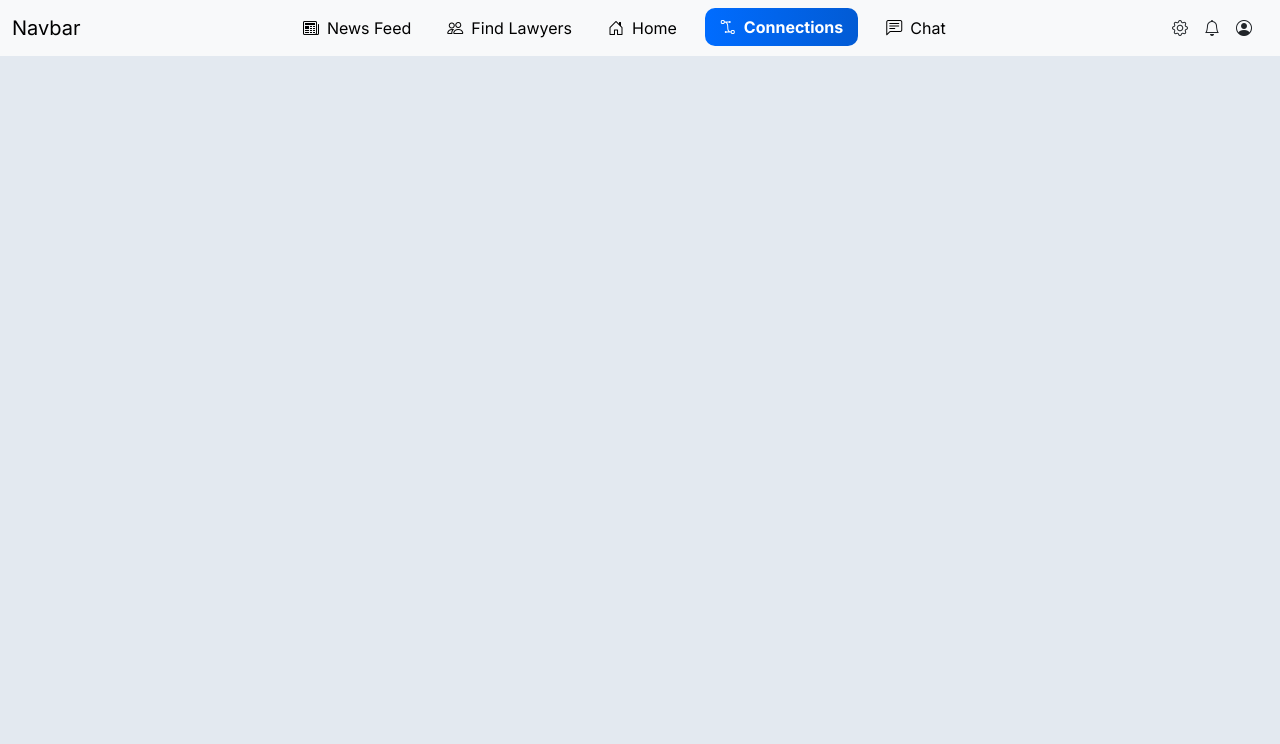
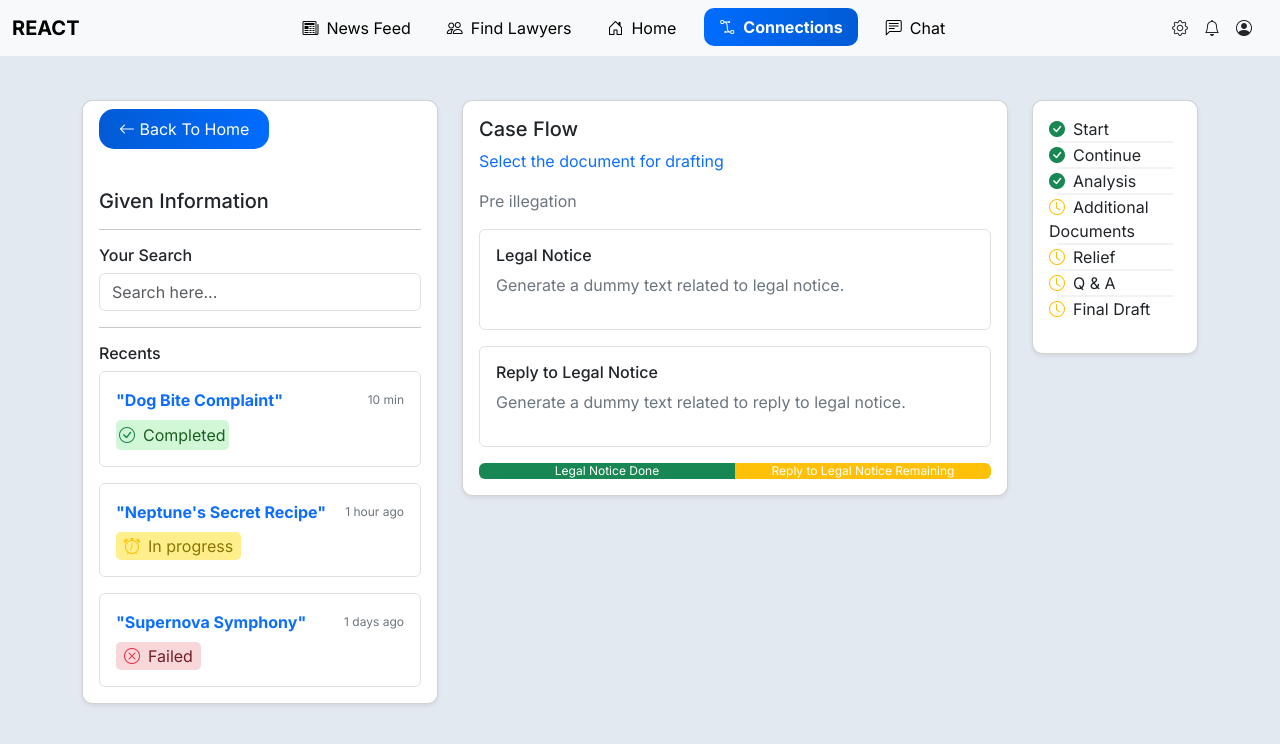
Before and after one commit to prathmeshpote99/react_task, a React (Create React App) app: page /connections in a window 1280 px wide. Shown: the top 744 px of the page. Built offline with nearby package versions, Linux system fonts and the light colour scheme.

Commit message:
Feat: Add Other Pages with complete routing

```diff
--- a/src/App.css
+++ b/src/App.css
@@ -37,6 +37,13 @@ li {
 .failed {
   background-color: #f8d7da;
   color: #721c24;
+  padding: 2px 8px;
+  border-radius: 5px;
+}
+
+.warning {
+  background-color: #ffee8c;
+  color: #8a7500;
   padding: 2px 8px;
   border-radius: 5px;
 }
@@ -129,3 +136,23 @@ li {
   text-align: justify;
   font-size: 15px;
 }
+
+.vertical-line {
+  border: 1px solid #ccc;
+  margin: 0 0.5rem;
+}
+
+.go-home-button {
+  background: linear-gradient(to left, #025bd4, #006cff);
+  color: white;
+  border: none;
+  border-radius: 15px;
+  padding: 8px 60px;
+  font-size: 16px;
+  text-decoration: none !important;
+}
+
+.go-home-button:hover {
+  background: linear-gradient(to left, #006cff, #025bd4);
+  color: white;
+}
--- a/src/App.js
+++ b/src/App.js
@@ -6,6 +6,12 @@ import "bootstrap-icons/font/bootstrap-icons.css";
 import "typeface-inter";
 import Home from "./components/Home";
 import NewsFeed from "./components/NewsFeed";
+import Connections from "./components/Connections";
+import Lawyer from "./components/lawyer";
+import Chat from "./components/Chat";
+import Setting from "./components/Setting";
+import Notifications from "./components/Notifications";
+import Ava from "./components/Avatar";
 
 const App = () => {
   return (
@@ -14,6 +20,12 @@ const App = () => {
       <Routes>
         <Route exact path="/" element={<Home />} />
         <Route exact path="/newsfeed" element={<NewsFeed />} />
+        <Route exact path="/connections" element={<Connections />} />
+        <Route exact path="/find-lawyers" element={<Lawyer />} />
+        <Route exact path="/chat" element={<Chat />} />
+        <Route exact path="/settings" element={<Setting />} />
+        <Route exact path="/notifications" element={<Notifications />} />
+        <Route exact path="/profile" element={<Ava />} />
       </Routes>
     </BrowserRouter>
   );
--- /dev/null
+++ b/src/components/Avatar.jsx
@@ -0,0 +1,16 @@
+import React from "react";
+import { Link } from "react-router-dom";
+
+const Avatar = () => {
+  return (
+    <div className="container">
+      <div className="justify-content-center text-center align-items center">
+        <Link className="go-home-button" to="/">
+          Go to home page
+        </Link>
+      </div>
+    </div>
+  );
+};
+
+export default Avatar;
--- /dev/null
+++ b/src/components/Chat.jsx
@@ -0,0 +1,16 @@
+import React from "react";
+import { Link } from "react-router-dom";
+
+const Chat = () => {
+  return (
+    <div className="container">
+      <div className="justify-content-center text-center align-items center">
+        <Link className="go-home-button" to="/">
+          Go to home page
+        </Link>
+      </div>
+    </div>
+  );
+};
+
+export default Chat;
--- /dev/null
+++ b/src/components/Connections.jsx
@@ -0,0 +1,178 @@
+import { Link } from "react-router-dom";
+
+const Connections = () => {
+  return (
+    <div className="container mt-5">
+      <div className="row">
+        <div className="col-md-4 mb-3">
+          <div className="card shadow-sm" style={{ borderRadius: "10px" }}>
+            <div className="card-body">
+              <Link to="/" className="back-button">
+                <i className="bi bi-arrow-left"></i> Back To Home
+              </Link>
+
+              <h5 className="mt-5">Given Information</h5>
+              <hr />
+              <h6>Your Search</h6>
+              <input
+                className="form-control"
+                type="search"
+                placeholder="Search here..."
+              />
+              <hr />
+              <h6>Recents</h6>
+              <div className="border rounded p-3 mb-3">
+                <div className="d-flex justify-content-between align-items-center mb-2">
+                  <div className="text-primary">
+                    <b>"Dog Bite Complaint"</b>
+                  </div>
+                  <div className="text-secondary heading2">10 min</div>
+                </div>
+                <div className="d-flex justify-content-between align-items-center">
+                  <div className="completed">
+                    <span className="text-success me-2">
+                      <i className="bi bi-check-circle"></i>
+                    </span>
+                    <span>Completed</span>
+                  </div>
+                </div>
+              </div>
+              <div className="border rounded p-3 mb-3">
+                <div className="d-flex justify-content-between align-items-center mb-2">
+                  <div className="text-primary">
+                    <b>"Neptune's Secret Recipe"</b>
+                  </div>
+                  <div className="text-secondary heading2">1 hour ago</div>
+                </div>
+                <div className="d-flex justify-content-between align-items-center">
+                  <div className="warning">
+                    <span className="text-warning me-2">
+                      <i className="bi bi-alarm"></i>
+                    </span>
+                    <span>In progress</span>{" "}
+                  </div>
+                </div>
+              </div>
+              <div className="border rounded p-3">
+                <div className="d-flex justify-content-between align-items-center mb-2">
+                  <div className="text-primary">
+                    <b>"Supernova Symphony"</b>
+                  </div>
+                  <div className="text-secondary heading2">1 days ago</div>
+                </div>
+                <div className="d-flex justify-content-between align-items-center">
+                  <div className="failed">
+                    <span className="text-danger me-2">
+                      <i className="bi bi-x-circle"></i>
+                    </span>
+                    <span>Failed</span>{" "}
+                  </div>
+                </div>
+              </div>
+            </div>
+          </div>
+        </div>
+
+        <div className="col-md-6 mb-3">
+          <div className="card shadow-sm" style={{ borderRadius: "10px" }}>
+            <div className="card-body">
+              <h5 className="card-title">Case Flow</h5>
+              <p className="text-primary">Select the document for drafting</p>
+              <p className="text-secondary">Pre illegation</p>
+              <div className="row">
+                <div className="col">
+                  <div className="card mb-3 rounded-10 border">
+                    <div className="card-body">
+                      <h6>Legal Notice</h6>
+                      <p className="text-secondary">
+                        Generate a dummy text related to legal notice.
+                      </p>
+                    </div>
+                  </div>
+                </div>
+              </div>
+              <div className="row">
+                <div className="col">
+                  <div className="card mb-3 rounded-10 border">
+                    <div className="card-body">
+                      <h6>Reply to Legal Notice</h6>
+                      <p className="text-secondary">
+                        Generate a dummy text related to reply to legal notice.
+                      </p>
+                    </div>
+                  </div>
+                </div>
+              </div>
+              <div className="progress">
+                <div
+                  className="progress-bar bg-success"
+                  role="progressbar"
+                  style={{ width: "50%" }}
+                  aria-valuenow="50"
+                  aria-valuemin="0"
+                  aria-valuemax="100"
+                >
+                  Legal Notice Done
+                </div>
+                <div
+                  className="progress-bar bg-warning"
+                  role="progressbar"
+                  style={{ width: "50%" }}
+                  aria-valuenow="50"
+                  aria-valuemin="0"
+                  aria-valuemax="100"
+                >
+                  Reply to Legal Notice Remaining
+                </div>
+              </div>
+            </div>
+          </div>
+        </div>
+
+        <div className="col-md-2 mb-3">
+          <div className="card shadow-sm" style={{ borderRadius: "10px" }}>
+            <div className="card-body">
+              <ul className="list-unstyled">
+                <li>
+                  <i className="bi bi-check-circle-fill text-success me-2"></i>
+                  Start
+                </li>
+                <hr className="vertical-line" />
+                <li>
+                  <i className="bi bi-check-circle-fill text-success me-2"></i>
+                  Continue
+                </li>
+                <hr className="vertical-line" />
+                <li>
+                  <i className="bi bi-check-circle-fill text-success me-2"></i>
+                  Analysis
+                </li>
+                <hr className="vertical-line" />
+                <li>
+                  <i className="bi bi-clock text-warning me-2"></i>
+                  Additional Documents
+                </li>
+                <hr className="vertical-line" />
+                <li>
+                  <i className="bi bi-clock text-warning me-2"></i>
+                  Relief
+                </li>
+                <hr className="vertical-line" />
+                <li>
+                  <i className="bi bi-clock text-warning me-2"></i>Q & A
+                </li>
+                <hr className="vertical-line" />
+                <li>
+                  <i className="bi bi-clock text-warning me-2"></i>
+                  Final Draft
+                </li>
+              </ul>
+            </div>
+          </div>
+        </div>
+      </div>
+    </div>
+  );
+};
+
+export default Connections;
--- a/src/components/Home.jsx
+++ b/src/components/Home.jsx
@@ -75,8 +75,8 @@ const Home = () => {
                   <div className="text-secondary heading2">2 days ago</div>
                 </div>
                 <div className="d-flex justify-content-between align-items-center">
-                  <div className="failed">
-                    <span className="text-danger me-2">
+                  <div className="warning">
+                    <span className="text-warning me-2">
                       <i className="bi bi-alarm"></i>
                     </span>
                     <span>In progress</span>{" "}
--- a/src/components/Navbar.jsx
+++ b/src/components/Navbar.jsx
@@ -7,7 +7,7 @@ const Navbar = () => {
     <nav className="navbar navbar-expand-lg navbar-light bg-body-tertiary fixed-top">
       <div className="container-fluid">
         <NavLink className="navbar-brand" to="/" activeClassName="">
-          Navbar
+          <strong>REACT</strong>
         </NavLink>
 
         <button
--- /dev/null
+++ b/src/components/Notifications.jsx
@@ -0,0 +1,16 @@
+import React from "react";
+import { Link } from "react-router-dom";
+
+const Notifications = () => {
+  return (
+    <div className="container">
+      <div className="justify-content-center text-center align-items center">
+        <Link className="go-home-button" to="/">
+          Go to home page
+        </Link>
+      </div>
+    </div>
+  );
+};
+
+export default Notifications;
--- /dev/null
+++ b/src/components/Setting.jsx
@@ -0,0 +1,16 @@
+import React from "react";
+import { Link } from "react-router-dom";
+
+const Setting = () => {
+  return (
+    <div className="container">
+      <div className="justify-content-center text-center align-items center">
+        <Link className="go-home-button" to="/">
+          Go to home page
+        </Link>
+      </div>
+    </div>
+  );
+};
+
+export default Setting;
--- /dev/null
+++ b/src/components/lawyer.jsx
@@ -0,0 +1,18 @@
+import React from "react";
+import { Link } from "react-router-dom";
+
+const lawyer = () => {
+  return (
+    <div className="container">
+      <div
+        className="justify-content-center text-center align-items center"
+      >
+        <Link className="go-home-button" to="/">
+          Go to home page
+        </Link>
+      </div>
+    </div>
+  );
+};
+
+export default lawyer;
```
